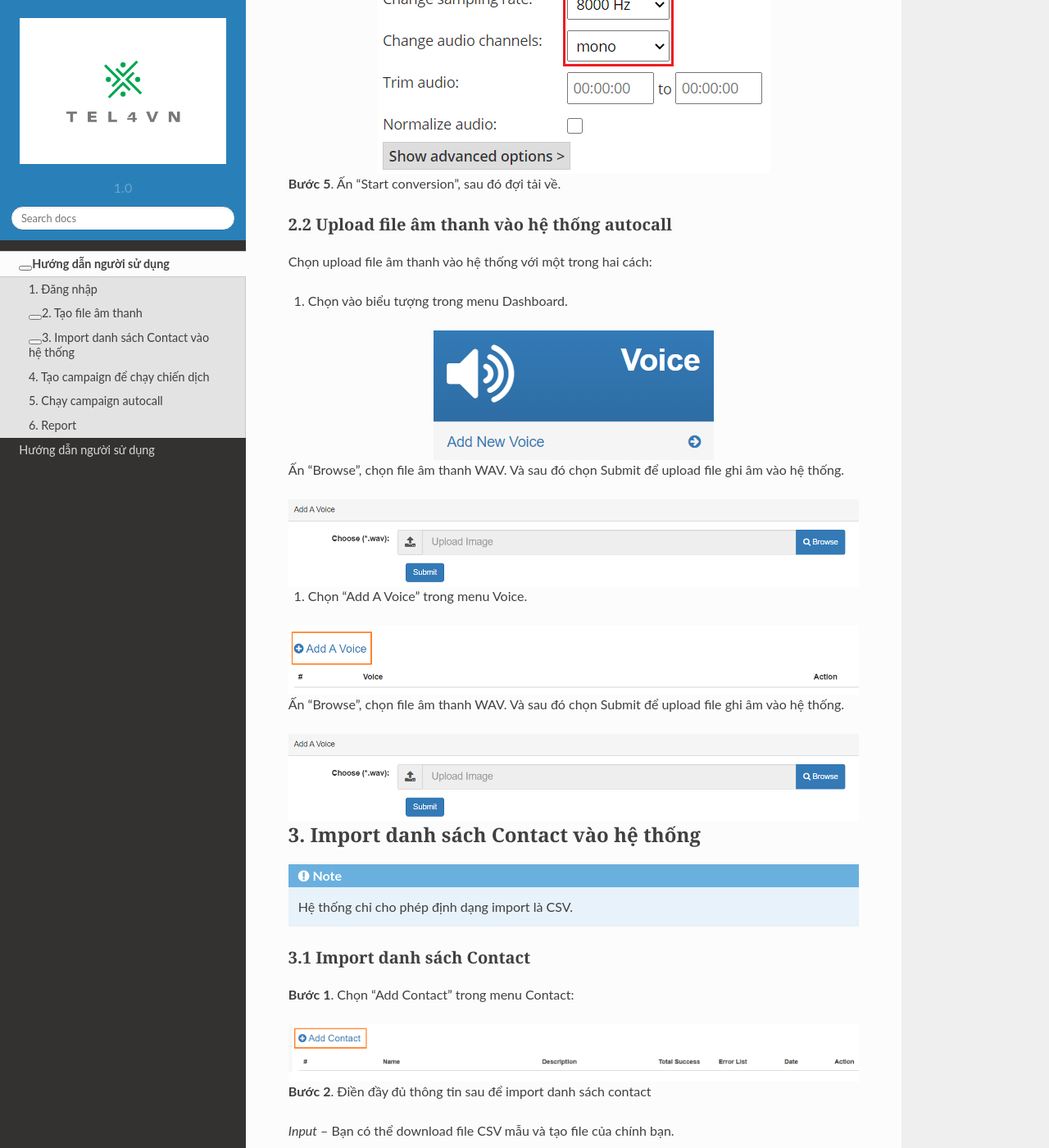
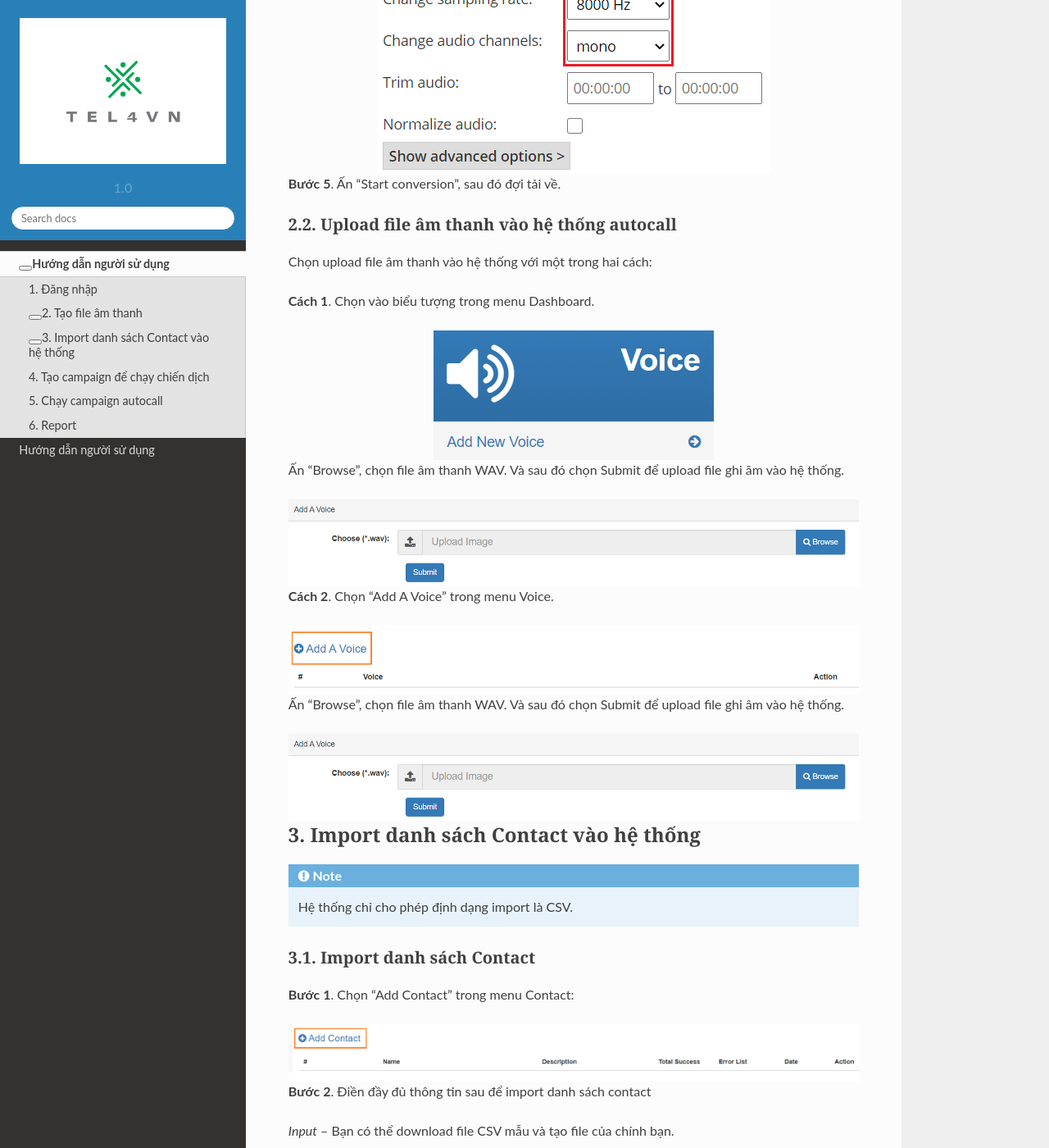
Before and after one commit to tel4vn/autocall-docs, a Sphinx documentation site: the page built from doc/user-guide.rst, in a window 1280 px wide and 1400 px high, scrolled down 1613 px. Shown: the whole window at 82% size. Built offline with Sphinx 7.4.7 and the Read the Docs theme 2.0.0, drawn with Linux system fonts in a browser that asks for light colours; nearby versions of some CDN libraries; some web fonts are replaced; library files that are not in the unit come from our copies; some of the changed text lies outside the part shown.

Commit message:
fix user guide style

```diff
--- a/doc/user-guide.rst
+++ b/doc/user-guide.rst
@@ -25,8 +25,8 @@ Truy cập vào trang web quản trị, sau đó nhập username và password đ
 ********************
 
 
-2.1 Convert file âm thanh tới WAV
----------------------------------
+2.1. Convert file âm thanh tới WAV
+----------------------------------
 
 
 **Bước 1**. Truy cập vào trang web sau: ``https://audio.online-convert.com/``
@@ -49,13 +49,13 @@ Truy cập vào trang web quản trị, sau đó nhập username và password đ
 **Bước 5**. Ấn "Start conversion", sau đó đợi tải về.
 
 
-2.2 Upload file âm thanh vào hệ thống autocall
-----------------------------------------------
+2.2. Upload file âm thanh vào hệ thống autocall
+-----------------------------------------------
 
 
 Chọn upload file âm thanh vào hệ thống với một trong hai cách:
 
-#. Chọn vào biểu tượng trong menu Dashboard.
+**Cách 1**. Chọn vào biểu tượng trong menu Dashboard.
 
 .. image:: /images/user/dashboard/voice.PNG
    :align: center
@@ -65,7 +65,7 @@ Chọn upload file âm thanh vào hệ thống với một trong hai cách:
 .. image:: /images/user/voice/upload.PNG
    :align: center
 
-#. Chọn "Add A Voice" trong menu Voice.
+**Cách 2**. Chọn "Add A Voice" trong menu Voice.
 
 .. image:: /images/user/voice/home.PNG
    :align: center
@@ -86,8 +86,8 @@ Chọn upload file âm thanh vào hệ thống với một trong hai cách:
     Hệ thống chỉ cho phép định dạng import là CSV.
 
 
-3.1 Import danh sách Contact
-----------------------------
+3.1. Import danh sách Contact
+-----------------------------
 
 
 **Bước 1**. Chọn "Add Contact" trong menu Contact:
@@ -128,12 +132,12 @@ Format mẫu file CSV như sau:
 
 Tạo campaign với một trong hai cách:
 
-#. Chọn vào biểu tượng sau trong menu Dashboard.
+**Cách 1**. Chọn vào biểu tượng sau trong menu Dashboard.
 
 .. image:: /images/user/dashboard/campaign.PNG
    :align: center
 
-#. Chọn "Add A Campaign" trong menu Campaign.
+**Cách 2**. Chọn "Add A Campaign" trong menu Campaign.
 
 .. image:: /images/user/campaign/home.PNG
    :align: center
```
Also changed, not shown: other parts of doc/user-guide.rst (+8 -4 lines).
